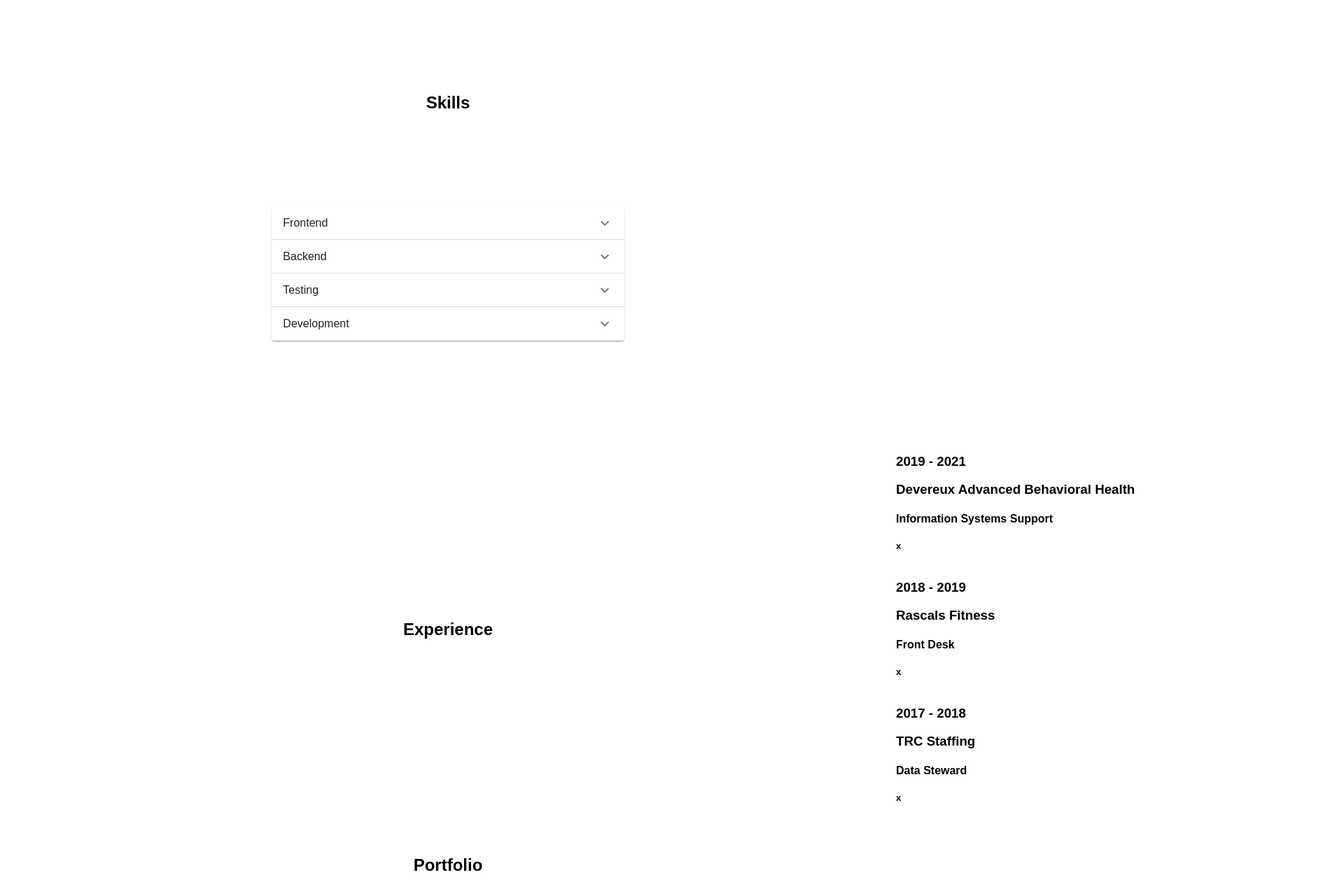
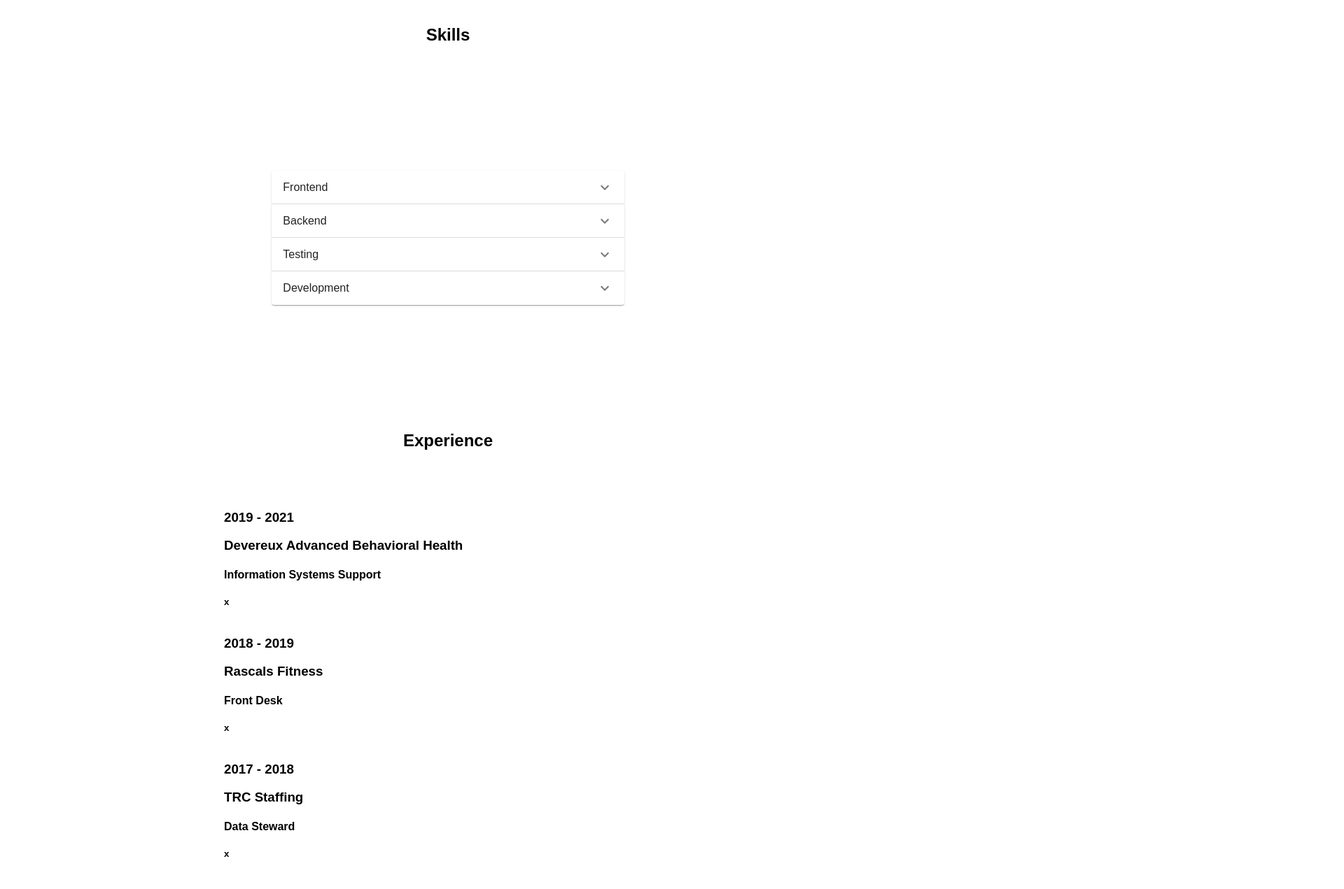
Before and after one commit to TandyN/my-website, a React app: page / in a window 1280 px wide. Shown: the part 800-2071 px from the top of the page at 70% size, 1920 px wide, since content can reach past the window. Built offline with nearby package versions, Linux system fonts and the light colour scheme.

Commit message:
Move headers to seperate section

```diff
--- a/src/components/App.jsx
+++ b/src/components/App.jsx
@@ -1,6 +1,7 @@
 import React from 'react';
 import Box from '@material-ui/core/Box';
 import { makeStyles } from '@material-ui/core/styles';
+import Paper from '@material-ui/core/Paper';
 import MenuBar from './MenuBar';
 import SectionHome from './SectionHome';
 import SectionSkills from './SectionSkills';
@@ -13,6 +14,12 @@
   root: {
     fontFamily: 'sans-serif',
     height: '100%',
+  },
+  seperator: {
+    height: '100px',
+    lineHeight: '100px',
+    margin: 0,
+    textAlign: 'center',
   }
 });
 
@@ -25,8 +32,11 @@
     >
       <MenuBar />
       <SectionHome />
+      <h2 className={appBoxClass.seperator}>Skills</h2>
       <SectionSkills />
+      <h2 className={appBoxClass.seperator}>Experience</h2>
       <SectionExperience />
+      <h2 className={appBoxClass.seperator}>Portfolio</h2>
       <SectionPortfilio />
       <SectionContact />
       <SectionPersonal />
--- a/src/components/SectionExperience/index.jsx
+++ b/src/components/SectionExperience/index.jsx
@@ -25,7 +25,6 @@
       alignItems="center"
       className={experienceItemsContainerClass.root}
     >
-      <ExperienceHeader />
       <ExperienceListLarge experienceData={experienceData} />
       <ExperienceListSmall experienceData={experienceData} />
     </Grid>
--- a/src/components/SectionPortfolio/index.jsx
+++ b/src/components/SectionPortfolio/index.jsx
@@ -30,7 +30,6 @@
       direction="column"
       className={styledSectionPortfolioWrapperClass.root}
     >
-      <h2>Portfolio</h2>
       <Grid
         container
         alignItems="center"
--- a/src/components/SectionSkills/index.jsx
+++ b/src/components/SectionSkills/index.jsx
@@ -5,7 +5,7 @@
 
 const styledSkillsWrapper = makeStyles({
   root: {
-    height: '75%',
+    height: '60%',
   }
 });
 
@@ -21,7 +21,6 @@
       justify="space-evenly"
       className={styledSkillsWrapperClass.root}
     >
-      <h2>Skills</h2>
       <SkillsCategories />
     </Grid>
   )
```
